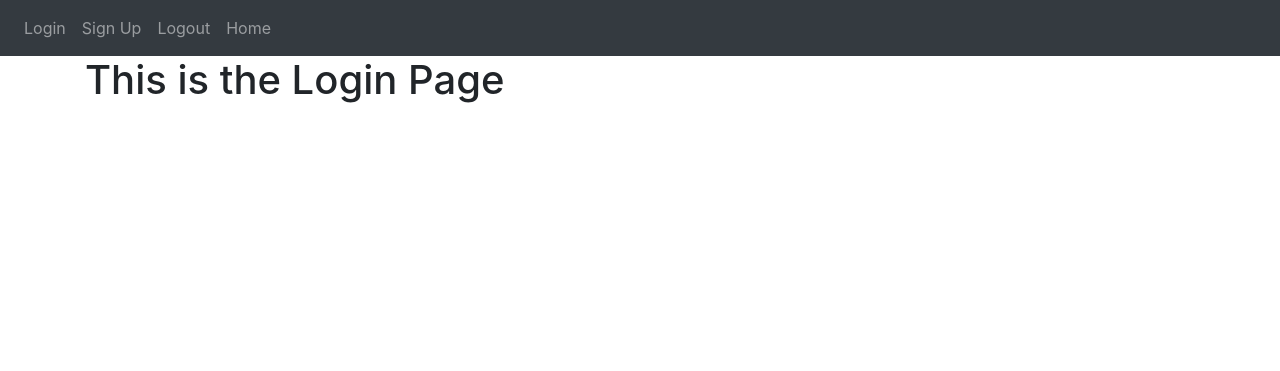
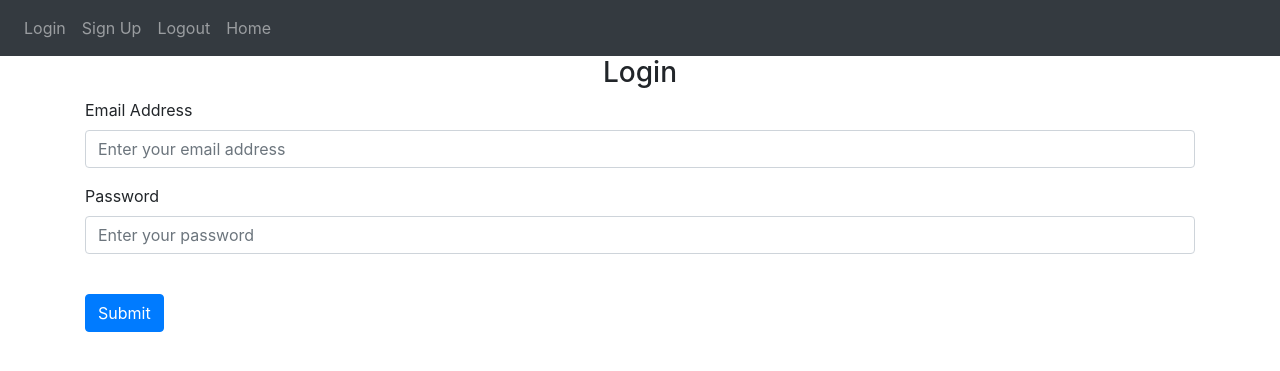
Before and after one commit to KayMohh/note-app, a Flask app: page /login in a window 1280 px wide. Shown: the top 371 px of the page. Run offline with Flask 3, Linux system fonts and the light colour scheme; some libraries are stand-ins or nearby versions.

Commit message:
Login-Page

```diff
--- a/noteapp/templates/login.html
+++ b/noteapp/templates/login.html
@@ -1,4 +1,29 @@
-{% extends "base.html"%} {% block title%} Login {% endblock %} {% block contents
-%}
-<h1>This is the Login Page</h1>
+{% extends "base.html"%} {% block title%} Sign Up {% endblock %} {% block
+contents %}
+<form action="POST">
+  <h3 align="center">Login</h3>
+  <div class="form-group">
+    <label for="email">Email Address</label>
+    <input
+      type="email"
+      class="form-control"
+      id="email"
+      name="email"
+      placeholder="Enter your email address"
+    />
+  </div>
+  <div class="form-group">
+    <label for="password">Password</label>
+    <input
+      type="password"
+      class="form-control"
+      id="password1"
+      name="password1"
+      placeholder="Enter your password"
+    />
+  </div>
+  <br />
+  <button class="btn btn-primary">Submit</button>
+</form>
+
 {% endblock %}
```
